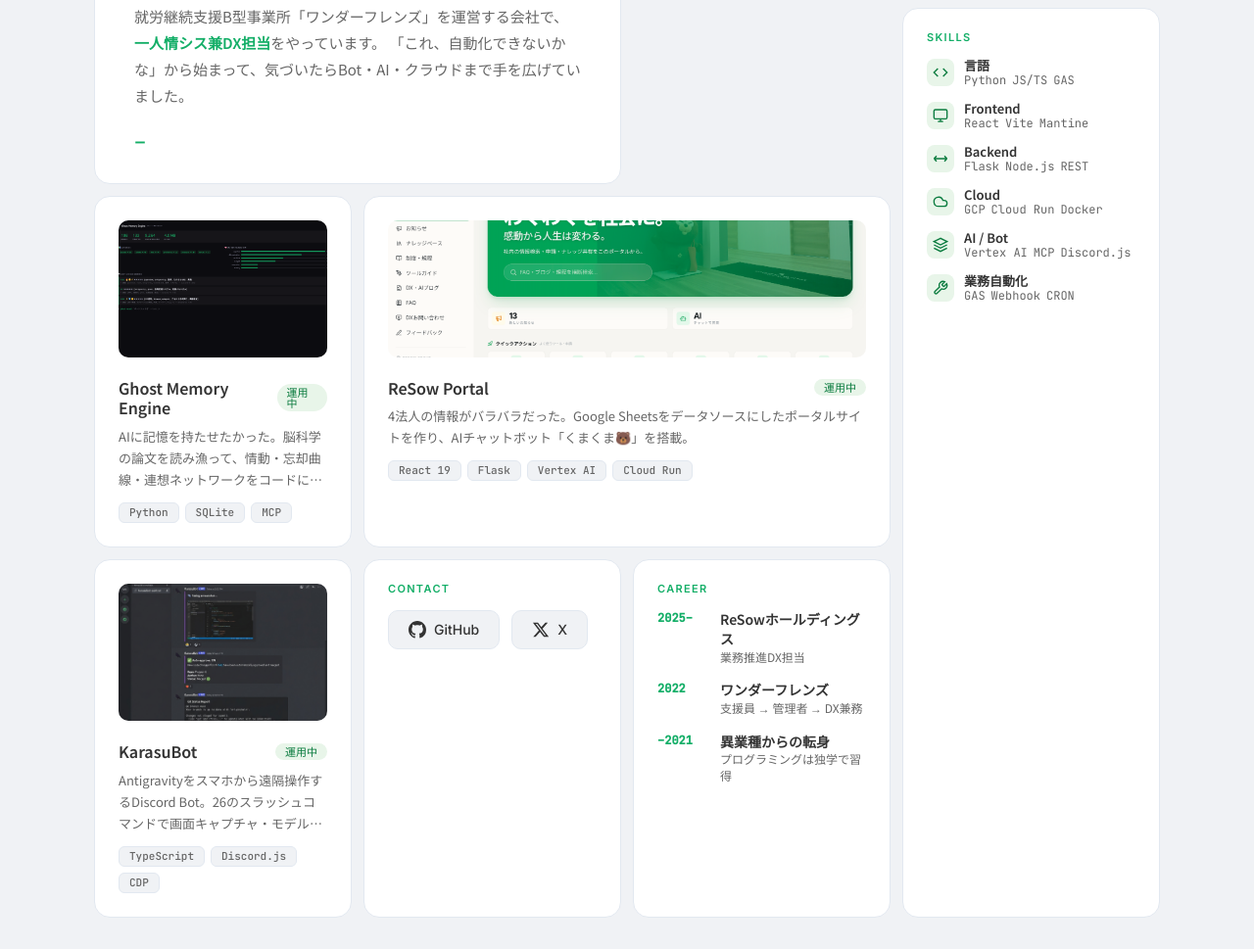
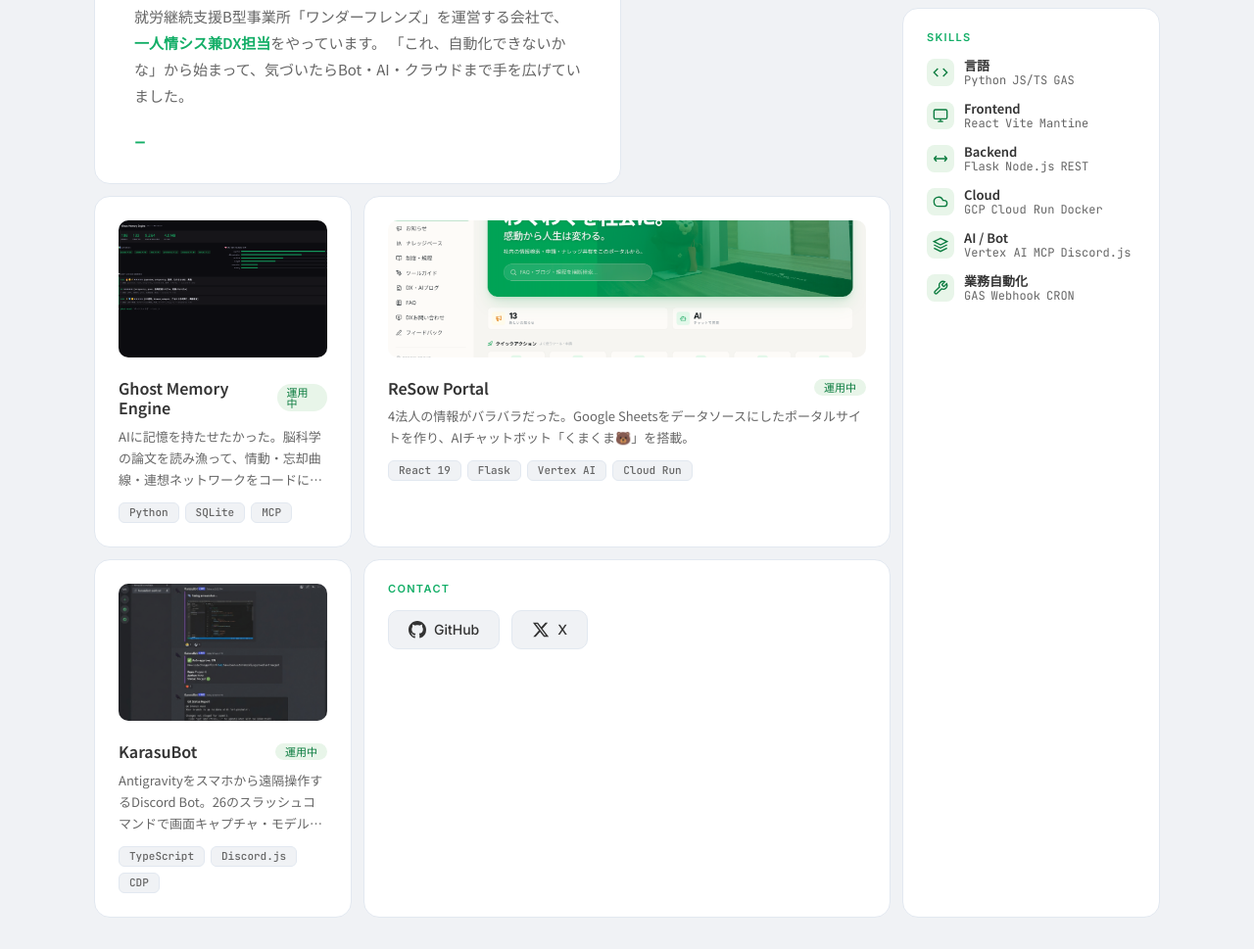
Before and after one commit to okadak-maker/portfolio, a plain HTML site: page index.html in a window 1280 px wide. Shown: the part 211-1180 px from the top of the page at 98% size. Drawn offline with Linux system fonts and the light colour scheme.

Commit message:
remove: Career/Timeline tile (incorrect info)

```diff
--- a/index.html
+++ b/index.html
@@ -159,32 +159,7 @@
     </section>
 
     <!-- TIMELINE -->
-    <section class="tile tile-timeline" id="tile-timeline">
-      <div class="tile-eyebrow">CAREER</div>
-      <div class="timeline-list">
-        <div class="timeline-item">
-          <span class="timeline-year">2025–</span>
-          <div>
-            <div class="timeline-title">ReSowホールディングス</div>
-            <div class="timeline-role">業務推進DX担当</div>
-          </div>
-        </div>
-        <div class="timeline-item">
-          <span class="timeline-year">2022</span>
-          <div>
-            <div class="timeline-title">ワンダーフレンズ</div>
-            <div class="timeline-role">支援員 → 管理者 → DX兼務</div>
-          </div>
-        </div>
-        <div class="timeline-item">
-          <span class="timeline-year">–2021</span>
-          <div>
-            <div class="timeline-title">異業種からの転身</div>
-            <div class="timeline-role">プログラミングは独学で習得</div>
-          </div>
-        </div>
-      </div>
-    </section>
+
 
     <!-- CONTACT -->
     <section class="tile tile-contact" id="tile-contact">
--- a/styles.css
+++ b/styles.css
@@ -320,11 +320,7 @@
   grid-row: 4;
 }
 .tile-contact {
-  grid-column: 2;
-  grid-row: 4;
-}
-.tile-timeline {
-  grid-column: 3;
+  grid-column: 2 / 4;
   grid-row: 4;
 }
 
@@ -372,34 +368,7 @@
   color: var(--color-text-muted);
 }
 
-/* ═══════════════════════════════════════════
-   TILE: Timeline
-   ═══════════════════════════════════════════ */
-/* timeline grid position set above in project section */
-.timeline-list {
-  display: flex;
-  flex-direction: column;
-  gap: 16px;
-}
-.timeline-item {
-  display: flex;
-  gap: 14px;
-  align-items: flex-start;
-}
-.timeline-year {
-  font: 600 12px/1.4 var(--font-code);
-  color: var(--color-primary);
-  min-width: 50px;
-  flex-shrink: 0;
-}
-.timeline-title {
-  font: 600 14px/1.4 var(--font-ja);
-  color: var(--color-text);
-}
-.timeline-role {
-  font: 400 12px/1.4 var(--font-ja);
-  color: var(--color-text-muted);
-}
+
 
 /* ═══════════════════════════════════════════
    TILE: Contact
@@ -543,8 +512,7 @@
   .tile-portal { grid-column: 2; grid-row: auto; }
   .tile-skills { grid-column: 1 / 3; grid-row: auto; }
   .tile-karasu { grid-column: 1; grid-row: auto; }
-  .tile-contact { grid-column: 2; grid-row: auto; }
-  .tile-timeline { grid-column: 1 / 3; grid-row: auto; }
+  .tile-contact { grid-column: 1 / 3; grid-row: auto; }
 
   .skills-grid {
     display: grid;
```
